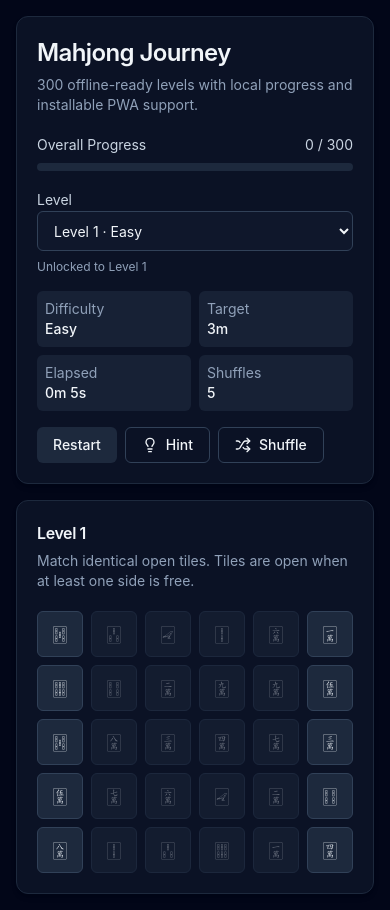
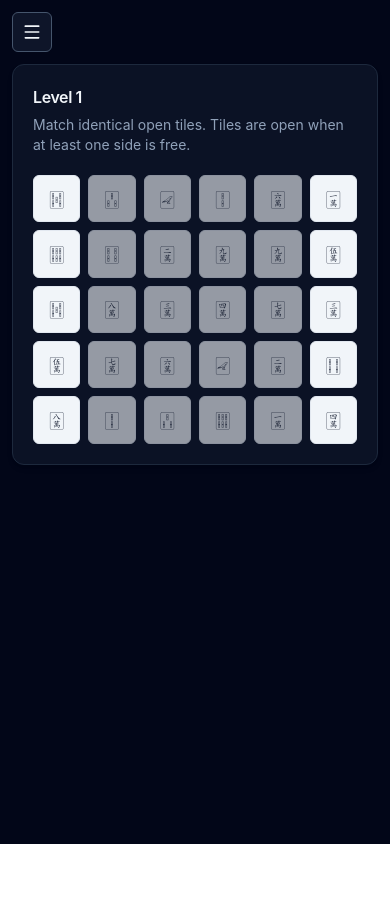
Before and after one commit to LSanchez17/Games, a React (Vite) app: page / in a window 390 px wide. After the commit the page ends 844 px from the top, so only its background shows below. Built offline with nearby package versions, Linux system fonts and the light colour scheme.

Commit message:
feat: add mobile collapsible menu and improve tile contrast
Agent-Logs-Url: https://github.com/LSanchez17/Games/sessions/603dc4f0-7bc4-473f-86d5-d7386f176061

Co-authored-by: LSanchez17 <21262760+LSanchez17@users.noreply.github.com>

```diff
--- a/src/App.tsx
+++ b/src/App.tsx
@@ -1,5 +1,5 @@
 import { useEffect, useMemo, useState } from 'react'
-import { Download, Lightbulb, Shuffle, Trophy } from 'lucide-react'
+import { Download, Lightbulb, Menu, Shuffle, Trophy, X } from 'lucide-react'
 
 import { Button } from '@/components/ui/button'
 import { Card, CardContent, CardDescription, CardHeader, CardTitle } from '@/components/ui/card'
@@ -36,6 +36,7 @@ function App() {
   })
   const [hintPair, setHintPair] = useState<[number, number] | null>(null)
   const [deferredInstallPrompt, setDeferredInstallPrompt] = useState<InstallPromptEvent | null>(null)
+  const [isMobileMenuOpen, setIsMobileMenuOpen] = useState(false)
 
   const level = useMemo(() => levels.find((entry) => entry.id === selectedLevel) ?? levels[0], [selectedLevel])
 
@@ -161,6 +162,7 @@ function App() {
   const handleLevelChange = (levelId: number) => {
     setSelectedLevel(levelId)
     resetLevel(levelId)
+    setIsMobileMenuOpen(false)
   }
 
   const shuffle = () => {
@@ -174,10 +176,8 @@ function App() {
     setShufflesRemaining((value) => value - 1)
   }
 
-  return (
-    <main className="min-h-screen bg-slate-950 text-slate-100 p-4 md:p-8">
-      <div className="mx-auto grid max-w-6xl gap-4 md:gap-6 lg:grid-cols-[340px_1fr]">
-        <Card>
+  const controlsPanel = (
+    <>
       <CardHeader>
         <CardTitle className="text-2xl">Mahjong Journey</CardTitle>
         <CardDescription>
@@ -257,6 +257,25 @@ function App() {
           </div>
         ) : null}
       </CardContent>
+    </>
+  )
+
+  return (
+    <main className="min-h-screen bg-slate-950 p-3 pt-16 text-slate-100 sm:p-4 sm:pt-16 md:p-8 md:pt-8">
+      <Button
+        type="button"
+        variant="outline"
+        className="fixed top-3 left-3 z-20 h-10 w-10 border-slate-600 bg-slate-900/95 p-0 text-slate-100 hover:bg-slate-800 lg:hidden"
+        onClick={() => setIsMobileMenuOpen((value) => !value)}
+        aria-expanded={isMobileMenuOpen}
+        aria-label={isMobileMenuOpen ? 'Close menu' : 'Open menu'}
+      >
+        {isMobileMenuOpen ? <X className="size-5" /> : <Menu className="size-5" />}
+      </Button>
+
+      <div className="mx-auto grid max-w-6xl gap-4 md:gap-6 lg:grid-cols-[340px_1fr]">
+        <Card className={isMobileMenuOpen ? 'block lg:block' : 'hidden lg:block'}>
+          {controlsPanel}
         </Card>
 
         <Card>
@@ -288,10 +307,10 @@ function App() {
                       'aspect-square rounded-md border text-lg transition-all md:text-2xl',
                       tile.matched
                         ? 'border-transparent bg-slate-900/40 text-transparent'
-                        : 'border-slate-700 bg-slate-800 hover:bg-slate-700',
+                        : 'border-slate-200 bg-slate-100 text-slate-900 hover:bg-white',
                       isSelected ? 'ring-2 ring-violet-400' : '',
                       isHint ? 'ring-2 ring-amber-400' : '',
-                      !selectable && !tile.matched ? 'opacity-45' : '',
+                      !selectable && !tile.matched ? 'opacity-60' : '',
                     ].join(' ')}
                     aria-label={tile.matched ? 'Matched tile' : `Tile ${tile.value}`}
                   >
```
Lines whose indentation alone changed are shown as unchanged.
